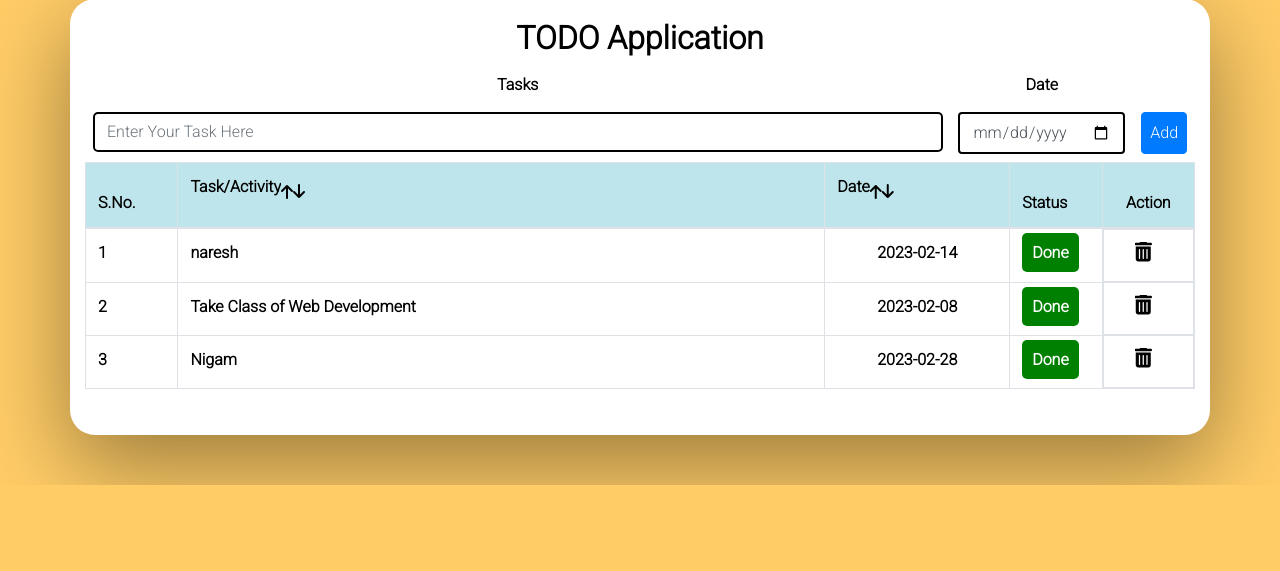
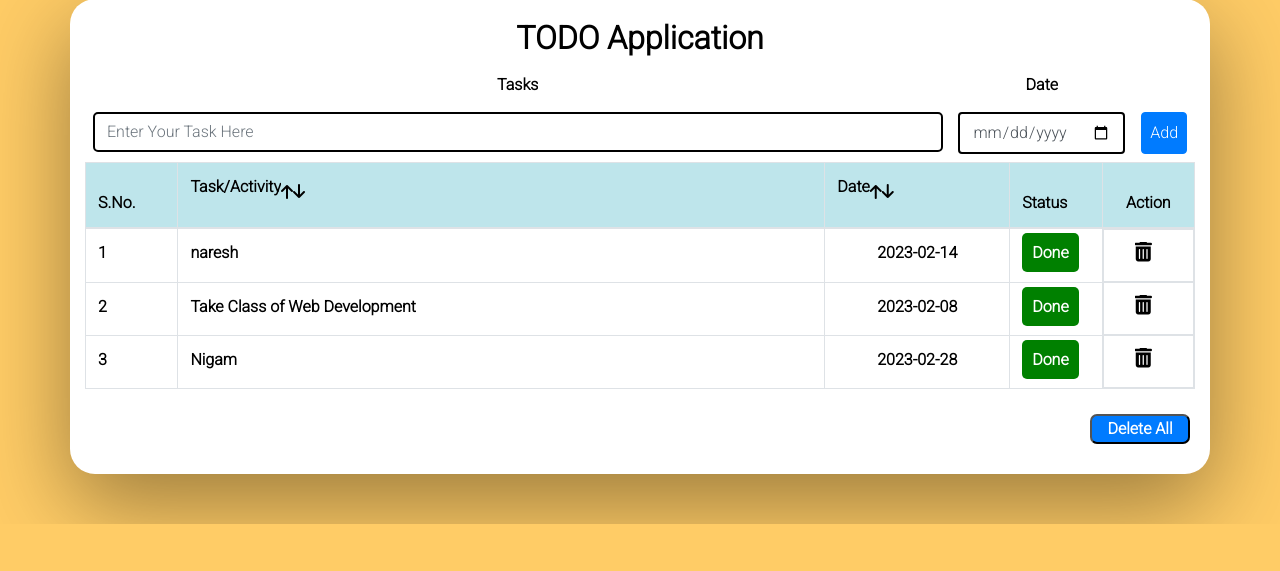
Before and after one commit to RaiNigam/todo1, a PHP site: page / in a window 1280 px wide. Shown: the part 229-800 px from the top of the page. Run offline with PHP 8.4, Linux system fonts and the light colour scheme; a user stored in the database is signed in; data comes from the database, SQL or seed files in the repository; some libraries are stand-ins or nearby versions.

Commit message:
delete all button added in index.php

```diff
--- a/css/style.css
+++ b/css/style.css
@@ -141,3 +141,29 @@ body{
     /* padding:30px; */
     background-color: aqua;
 }
+.home{
+
+   margin-left: 1000px;
+   border-radius: 7px;
+   text-align: center;
+
+   justify-content: center;
+   padding-top: 9px;
+
+   color: #ffff;
+
+}
+.home button{
+   color: white;
+   background-color:#007bff;
+   height: 30px;
+   width:100px;
+   cursor: pointer;
+  border-radius: 7px;
+  font-weight: bold;
+}
+.home button:hover{
+    background-color: red;
+    color: black;
+
+}
--- /dev/null
+++ b/deleteAll.php
@@ -0,0 +1,6 @@
+<?php
+include("db.php");
+    $conn->query("DELETE FROM `tbl_task`") or die(mysqli_errno($conn));
+    header("location: index.php");
+
+?>
--- a/index.php
+++ b/index.php
@@ -105,7 +105,10 @@ if(isset($_POST['submit'])) {
           <th class="col-1">Status</th>
           <th class="col-1" style="text-align:center">Action</th>
         </tr>
+
       </thead>
+      <tr>
+      </tr>
       <tbody>
       <?php
             	require 'db.php';
@@ -141,16 +144,22 @@ if(isset($_POST['submit'])) {
 							 <a href="delete.php?id=<?php echo $fetch['id']?>" onclick="return confirm('Are you sure?')"><i class="fa-solid fa-trash-can deleted" title="delete"></i></a>
 
 					</td>
-				</tr>
+
+
 				<?php
 					}
 				?>
+
       </tbody>
               </table>
+              <div class="home">
+<a href="./deleteALL.php"><button> Delete All</button></a>
+        </div>
         </div>
 
 
       </div>
+      <tr>
 
 
 </body>
@@ -158,4 +167,6 @@ if(isset($_POST['submit'])) {
 
 
 
+
+
 </html>
```
